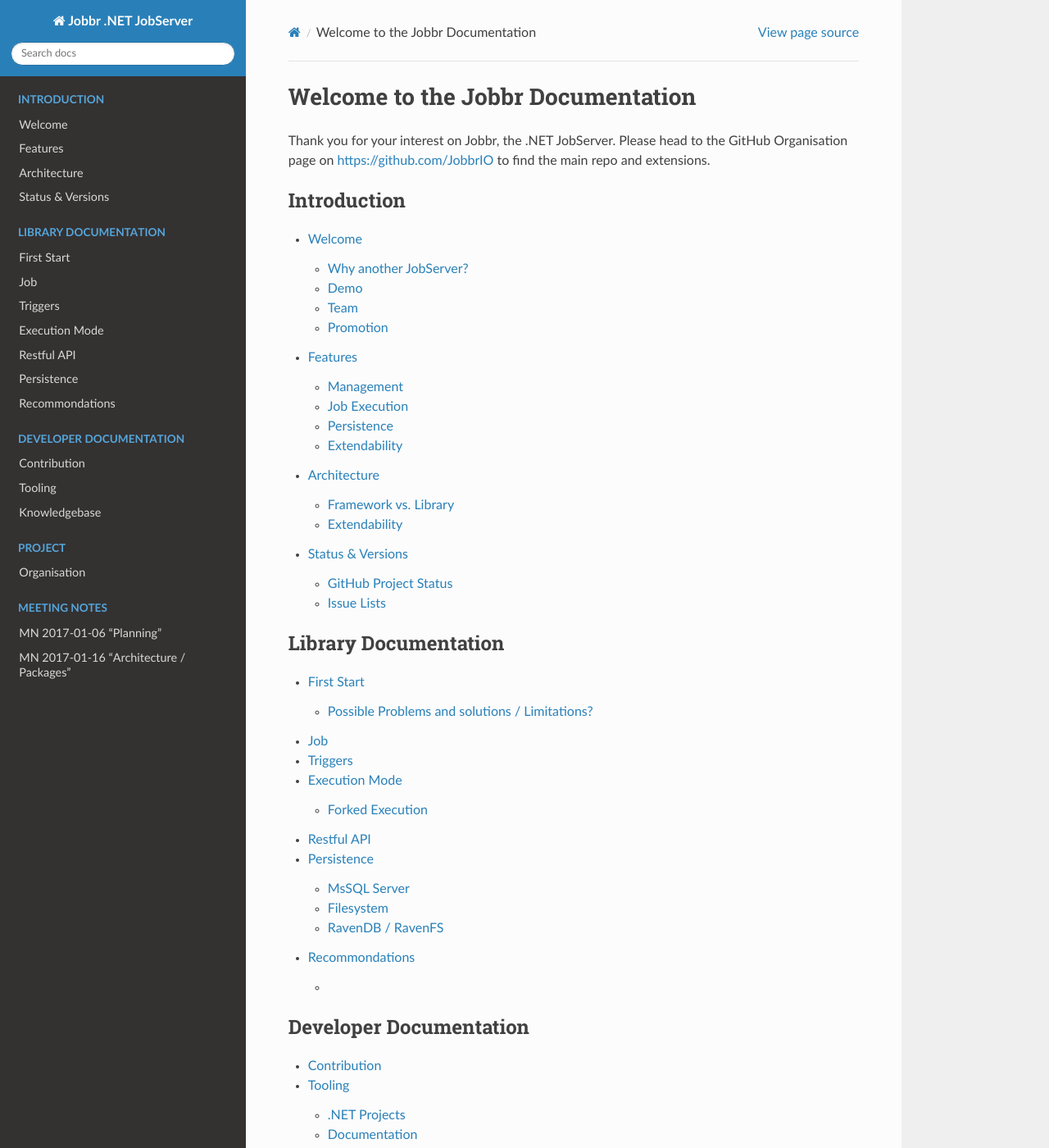
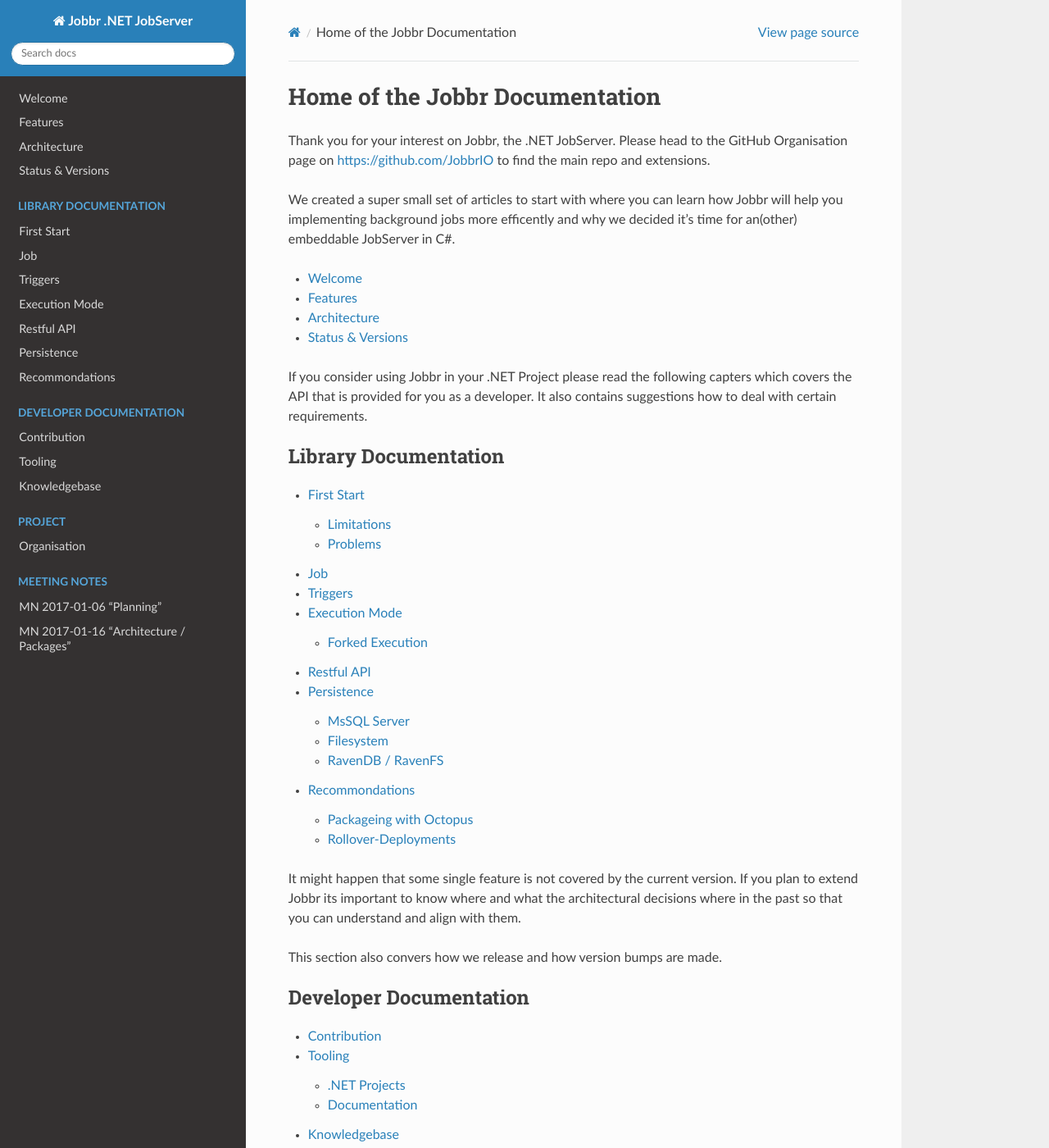
Before and after one commit to jobbrIO/jobbr-server, a Sphinx documentation site: the page built from docs/index.rst, in a window 1280 px wide and 1400 px high. Shown: the whole window at 82% size. Built offline with Sphinx 7.4.7 and the Read the Docs theme 2.0.0, drawn with Linux system fonts in a browser that asks for light colours.

Commit message:
added some more content

```diff
--- a/docs/index.rst
+++ b/docs/index.rst
@@ -1,18 +1,22 @@
-Welcome to the Jobbr Documentation
-====================================
+Home of the Jobbr Documentation
+===============================
 
 Thank you for your interest on Jobbr, the .NET JobServer. Please head to the
 GitHub Organisation page on https://github.com/JobbrIO to find the main repo and extensions.
 
+We created a super small set of articles to start with where you can learn how Jobbr will help you implementing background jobs more efficently
+and why we decided it's time for an(other) embeddable JobServer in C#.
+
 .. toctree::
-   :maxdepth: 2
-   :caption: Introduction
+   :maxdepth: 1
 
    intro/welcome
    intro/features
    intro/architecture
    intro/status
 
+If you consider using Jobbr in your .NET Project please read the following capters which covers the API that is provided for you as a developer.
+It also contains suggestions how to deal with certain requirements.
 
 .. toctree::
    :maxdepth: 2
@@ -25,6 +29,11 @@
    use/restApi
    use/persistence
    use/recommondations
+
+It might happen that some single feature is not covered by the current version. If you plan to extend Jobbr
+its important to know where and what the architectural decisions where in the past so that you can understand and align with them.
+
+This section also convers how we release and how version bumps are made.
 
 .. toctree::
    :maxdepth: 2
--- a/docs/use/first-start.md
+++ b/docs/use/first-start.md
@@ -2,8 +2,13 @@
 
 With InMemory Version
 
-
-## Possible Problems and solutions / Limitations?
+## Limitations
+Possible Problems and solutions / Limitations?
 
 * Persistence --> See Mssql, Raven, Filestorage
+
+## Problems
+
+Possible Problems and solutions / Limitations?
+
 * Stability, Advanced Features --> ForkedExection
--- a/docs/use/recommondations.md
+++ b/docs/use/recommondations.md
@@ -1,5 +1,6 @@
 # Recommondations
-where to Runnerexe
-Things to know when going to prod.
+where to Runnerexe, Things to know when going to prod.
 
-##
+## Packageing with Octopus
+
+## Rollover-Deployments
```
Also changed, not shown: 1 other file.
